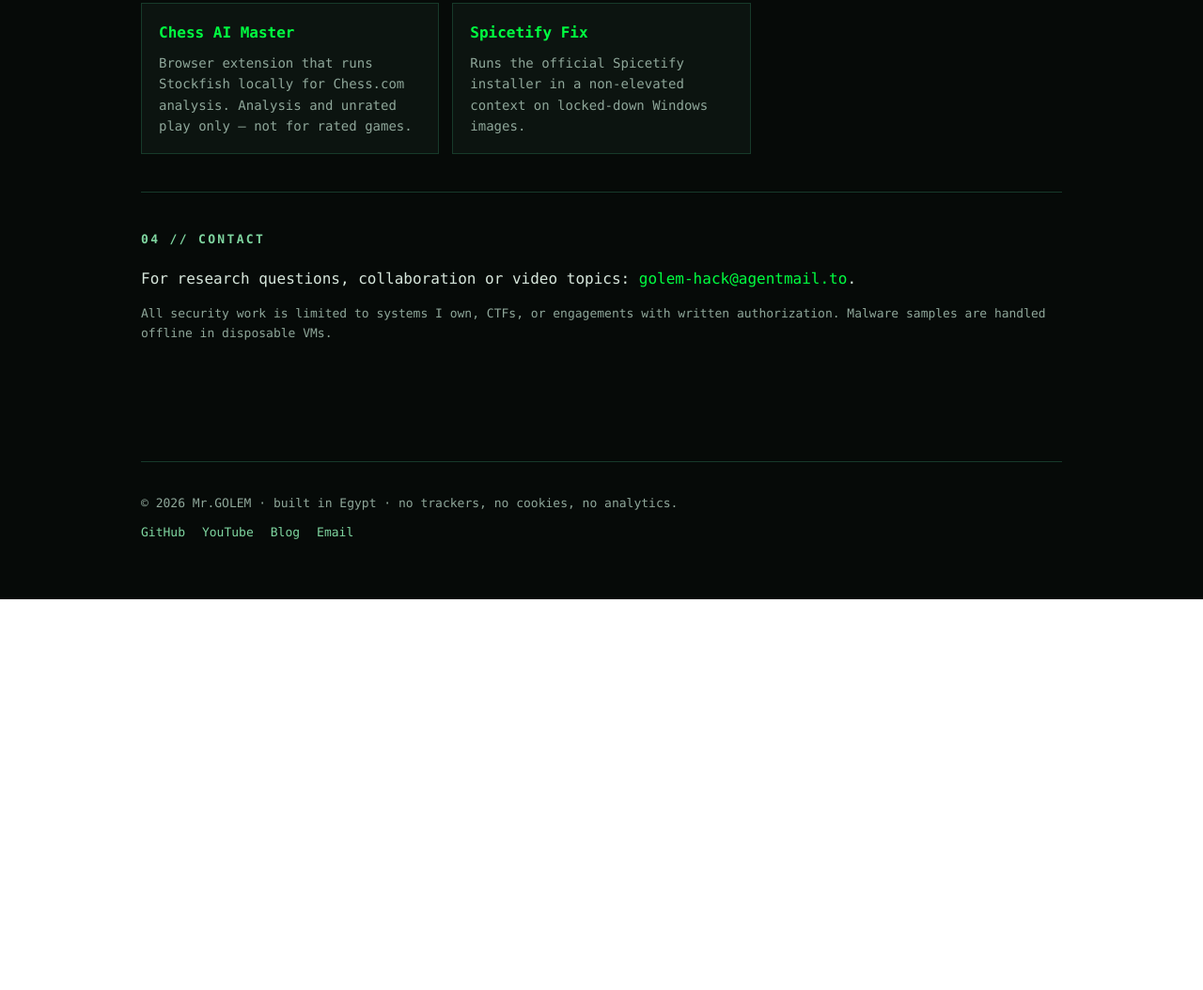
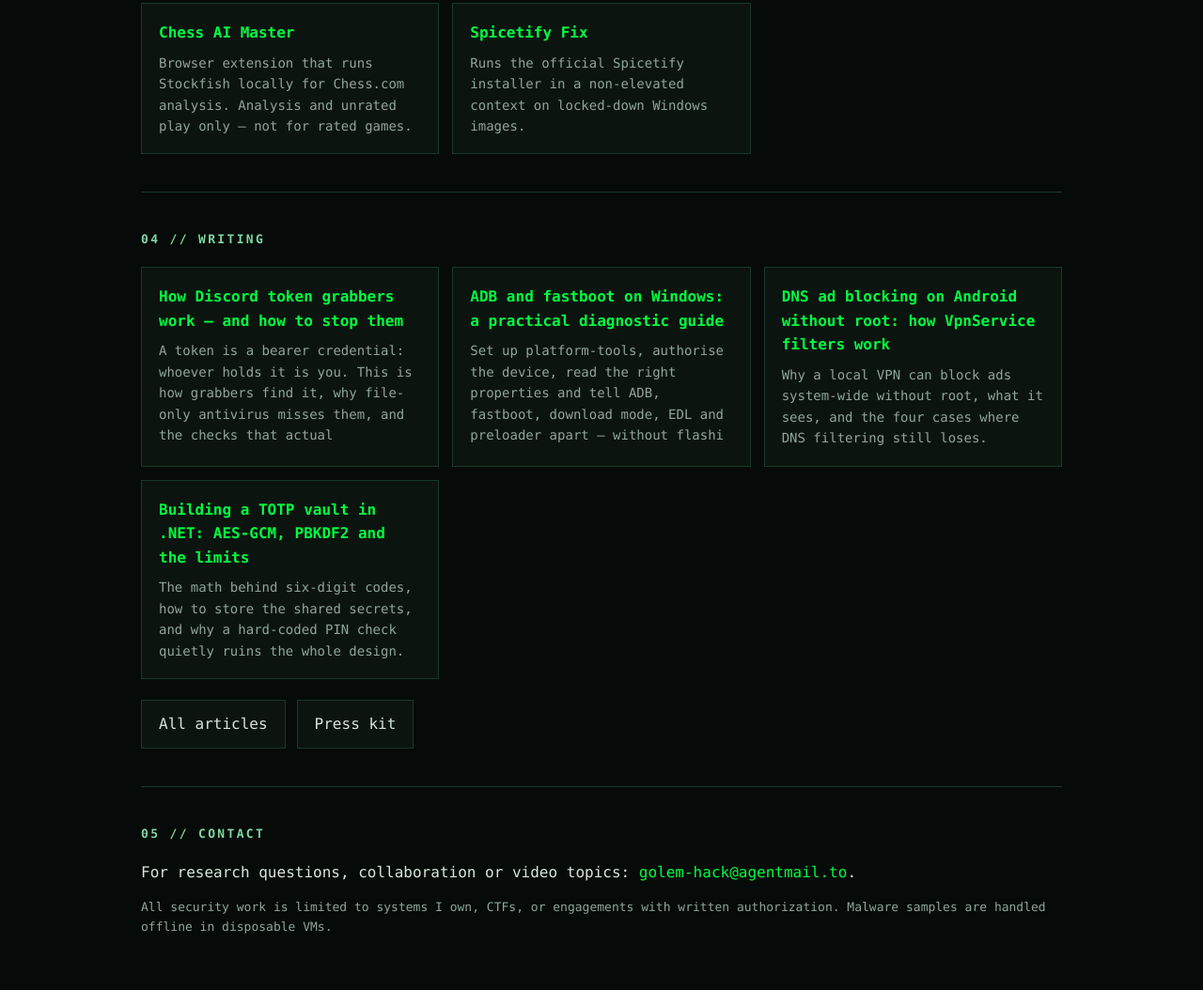
Before and after one commit to M-GOLEM/M-GOLEM.github.io, a plain HTML site: page index.html in a window 1280 px wide. Shown: the part 1754-2808 px from the top of the page at 94% size. Before the commit the page ends 2392 px from the top, so only its background shows below. Drawn offline with Linux system fonts and the light colour scheme.

Commit message:
site: publish index.html

```diff
--- a/index.html
+++ b/index.html
@@ -12,11 +12,11 @@
 <meta property="og:title" content="Mr.GOLEM — Reverse Engineer &amp; YouTuber">
 <meta property="og:description" content="Reverse engineering, malware analysis, exploit development and CTF — on GitHub and on YouTube at GOLEM SEC.">
 <meta property="og:url" content="https://m-golem.github.io/">
-<meta property="og:image" content="https://github.com/M-GOLEM.png">
+<meta property="og:image" content="https://m-golem.github.io/assets/og.png">
 <meta name="twitter:card" content="summary_large_image">
 <meta name="twitter:title" content="Mr.GOLEM — Reverse Engineer &amp; YouTuber">
 <meta name="twitter:description" content="Reverse engineering, malware analysis, exploit development and CTF — GitHub and YouTube.">
-<meta name="twitter:image" content="https://github.com/M-GOLEM.png">
+<meta name="twitter:image" content="https://m-golem.github.io/assets/og.png">
 <script type="application/ld+json">
 {
   "@context": "https://schema.org",
@@ -194,8 +194,35 @@
   </div>
 </section>
 
+
+<section id="writing">
+  <h2>04 // writing</h2>
+  <div class="grid">
+    <a class="card" href="/blog/discord-token-grabbers.html">
+      <h3>How Discord token grabbers work — and how to stop them</h3>
+      <p>A token is a bearer credential: whoever holds it is you. This is how grabbers find it, why file-only antivirus misses them, and the checks that actual</p>
+    </a>
+    <a class="card" href="/blog/adb-fastboot-windows-guide.html">
+      <h3>ADB and fastboot on Windows: a practical diagnostic guide</h3>
+      <p>Set up platform-tools, authorise the device, read the right properties and tell ADB, fastboot, download mode, EDL and preloader apart — without flashi</p>
+    </a>
+    <a class="card" href="/blog/android-dns-ad-blocking.html">
+      <h3>DNS ad blocking on Android without root: how VpnService filters work</h3>
+      <p>Why a local VPN can block ads system-wide without root, what it sees, and the four cases where DNS filtering still loses.</p>
+    </a>
+    <a class="card" href="/blog/totp-vault-dotnet.html">
+      <h3>Building a TOTP vault in .NET: AES-GCM, PBKDF2 and the limits</h3>
+      <p>The math behind six-digit codes, how to store the shared secrets, and why a hard-coded PIN check quietly ruins the whole design.</p>
+    </a>
+  </div>
+  <div class="cta" style="margin-top:22px">
+    <a class="btn" href="/blog/">All articles</a>
+    <a class="btn" href="/press.html">Press kit</a>
+  </div>
+</section>
+
 <section id="contact">
-  <h2>04 // contact</h2>
+  <h2>05 // contact</h2>
   <p>
     For research questions, collaboration or video topics:
     <a href="mailto:golem-hack@agentmail.to">golem-hack@agentmail.to</a>.
@@ -214,6 +241,8 @@
     <a href="https://github.com/M-GOLEM">GitHub</a>
     <a href="https://www.youtube.com/@golemsec">YouTube</a>
     <a href="https://hellstorm.blog">Blog</a>
+    <a href="/blog/">Writing</a>
+    <a href="/press.html">Press</a>
     <a href="mailto:golem-hack@agentmail.to">Email</a>
   </div>
 </footer>
```
